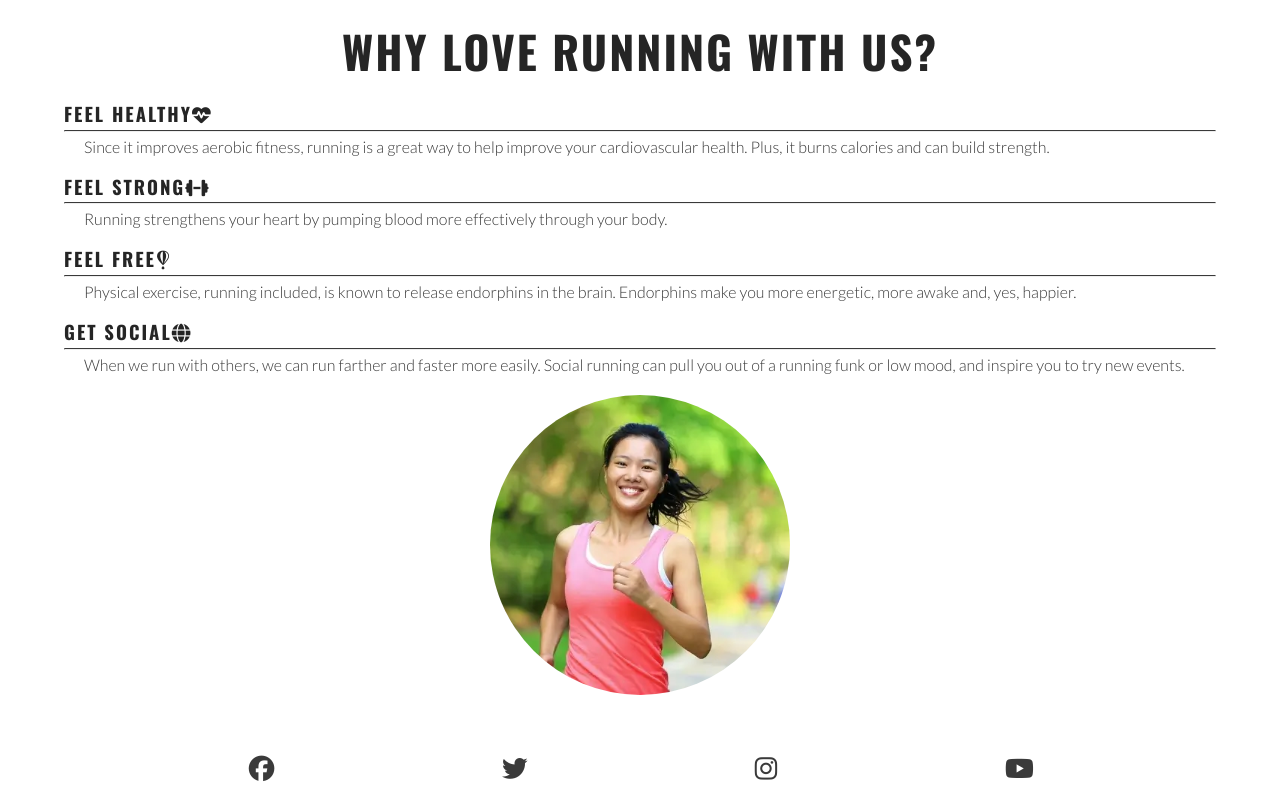
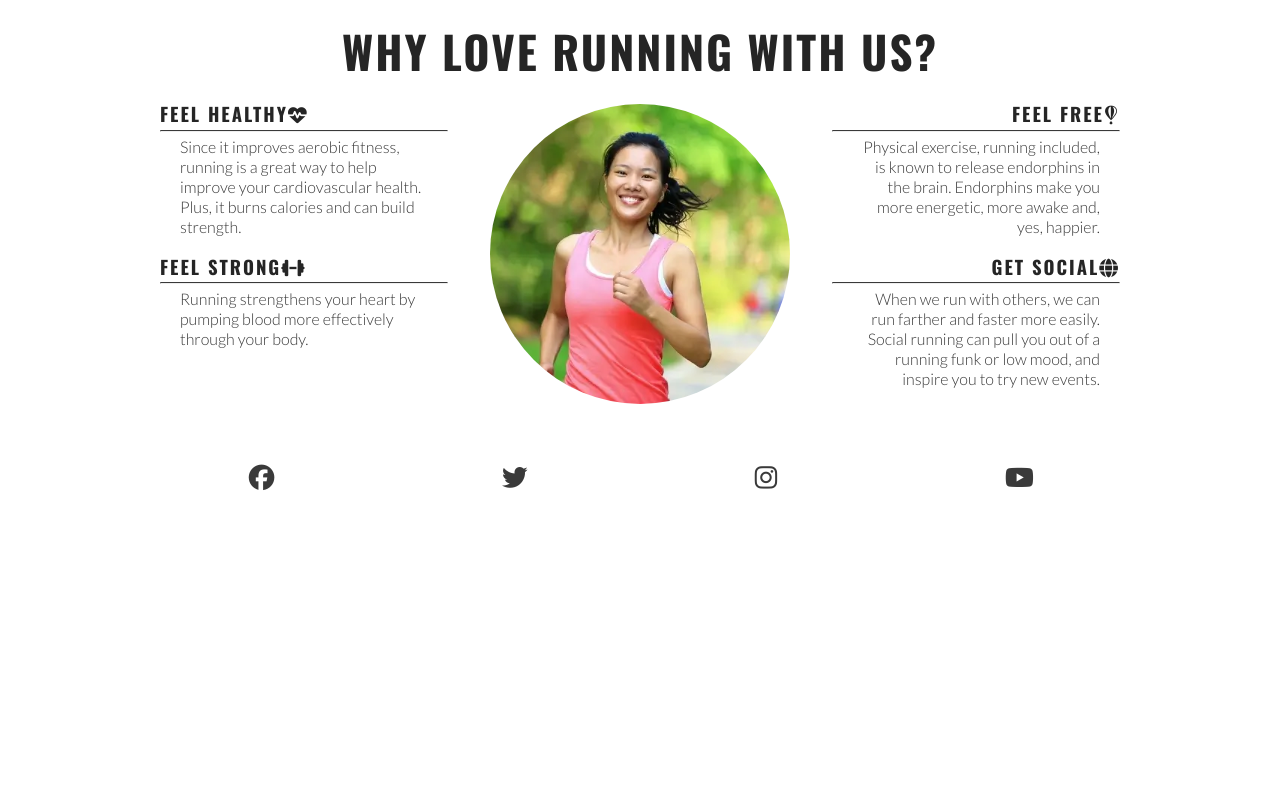
Before and after one commit to BrendanGCollins/Love_Running, a plain HTML site: page index.html in a window 1280 px wide. Shown: the part 681-1484 px from the top of the page. After the commit the page ends 1193 px from the top, so only its background shows below. Drawn offline with nearby package versions, Linux system fonts and the light colour scheme.

Commit message:
Make reasons section responsive

```diff
--- a/assets/css/style.css
+++ b/assets/css/style.css
@@ -216,6 +216,23 @@ hr {
         right: 50px;
     }
 
+    /* Reasons section */
+    #benefits-physical,
+    #benefits-mental {
+        display: flex;
+        flex-direction: column;
+        width: 100%;
+    }
+
+    #benefits-physical > div,
+    #benefits-mental > div {
+        width: 75%;
+    }
+
+    #benefits-mental > div {
+        text-align: end;
+        align-self: flex-end;
+    }
 
 }
 
@@ -225,3 +242,31 @@ hr {
         border-bottom: 1px solid #3a3a3a;
     }
 }
+
+/* Media query: desktop (1200px and up) */
+@media screen and (min-width: 1200px) {
+    #benefits {
+        display: flex;
+        flex-direction: row;
+    }
+
+    #benefits > div {
+        flex: 1;
+    }
+
+    #benefits-image {
+        order: 0;
+    }
+
+    #benefits-mental {
+        order: 1;
+    }
+
+    #benefits-mental > div {
+        align-self: flex-start;
+    }
+
+    #benefits-physical > div {
+        align-self: flex-end;
+    }
+}
```
